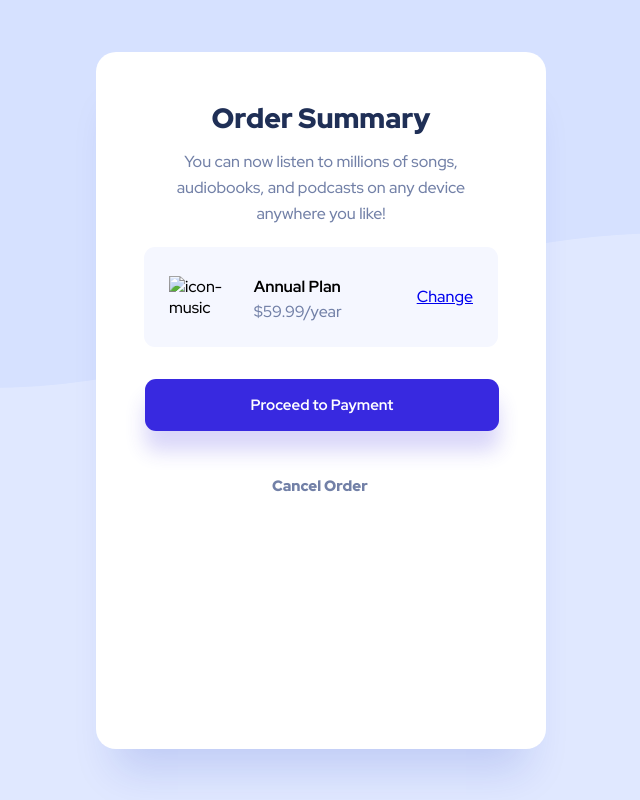
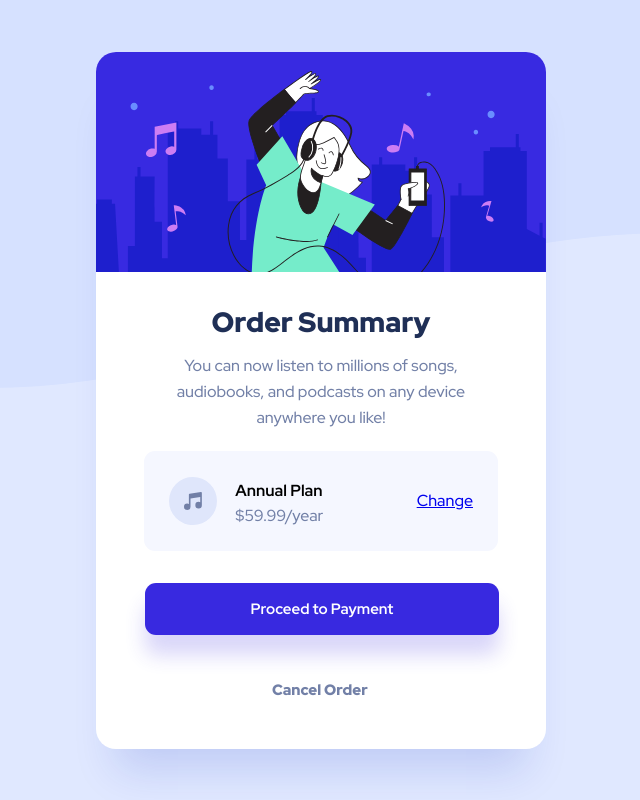
Before and after one commit to Tchkadua777/-Build-Order-summary-component, a plain HTML site: page index.html in a window 1280 px wide. Shown: the whole page, without its empty margins (319-959 px from the left). Drawn offline with Linux system fonts and the light colour scheme.

Commit message:
Update index.html

```diff
--- a/index.html
+++ b/index.html
@@ -9,7 +9,7 @@
   </head>
   <body>
     <div class="container">
-      <img class="Hero" src="images/illustration-hero.svg" alt="" />
+      <img class="Hero" src="illustration-hero.svg" alt="" />
       <div>
         <h1>Order Summary</h1>
         <p>
@@ -17,7 +17,7 @@
           any device anywhere you like!
         </p>
         <div class="container2">
-          <img src="images/icon-music.svg" alt="icon-music" />
+          <img src="icon-music.svg" alt="icon-music" />
           <div class="container3">
             <h3>Annual Plan</h3>
             <h4>$59.99/year</h4>
```
